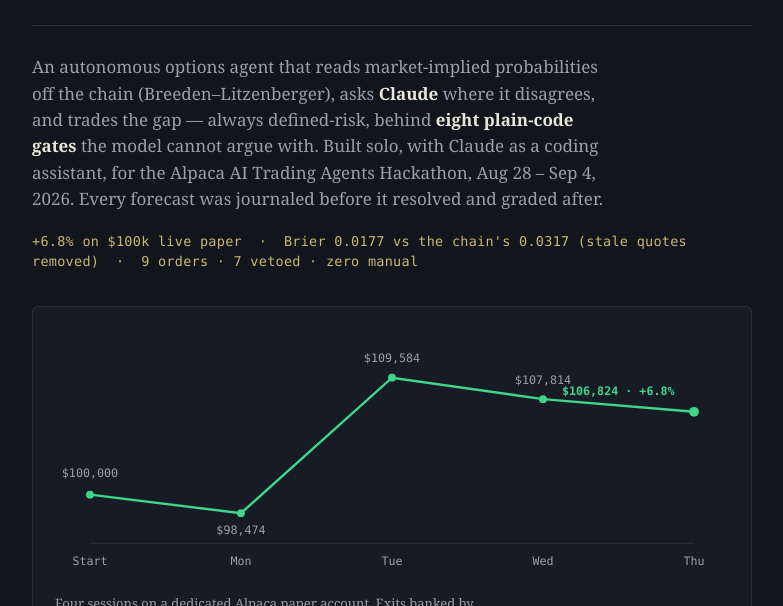
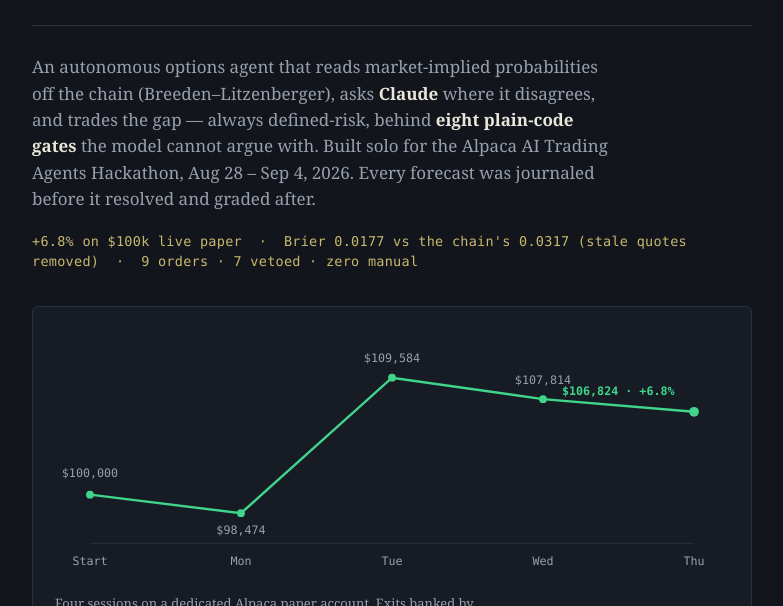
Before and after one commit to allenwangg/honest-odds, a plain HTML site: page index.html in a window 1280 px wide. Shown: the part 194-800 px from the top of the page, without its empty margins (248-1031 px from the left). Drawn offline with Linux system fonts and the light colour scheme.

Commit message:
Drop AI-assistance statement per Allen; keep headline wording alignment
Co-Authored-By: Claude Opus 5.5 <noreply@anthropic.com>
Claude-Session: https://claude.ai/code/session_01Smr5vb6ntwUf5rSsi55hNs

```diff
--- a/index.html
+++ b/index.html
@@ -56,7 +56,7 @@
   <p class="lede">An autonomous options agent that reads market-implied probabilities off the chain
   (Breeden–Litzenberger), asks <b>Claude</b> where it disagrees, and trades the gap —
   always defined-risk, behind <b>eight plain-code gates</b> the model cannot argue with.
-  Built solo, with Claude as a coding assistant, for the Alpaca AI Trading Agents Hackathon, Aug 28 – Sep 4, 2026.
+  Built solo for the Alpaca AI Trading Agents Hackathon, Aug 28 – Sep 4, 2026.
   Every forecast was journaled before it resolved and graded after.</p>
   <div class="stats mono">+6.8% on $100k live paper &nbsp;·&nbsp; Brier 0.0177 vs the chain's 0.0317 (stale quotes removed) &nbsp;·&nbsp; 9 orders · 7 vetoed · zero manual</div>
 
```
Also changed, not shown: 2 other files.
